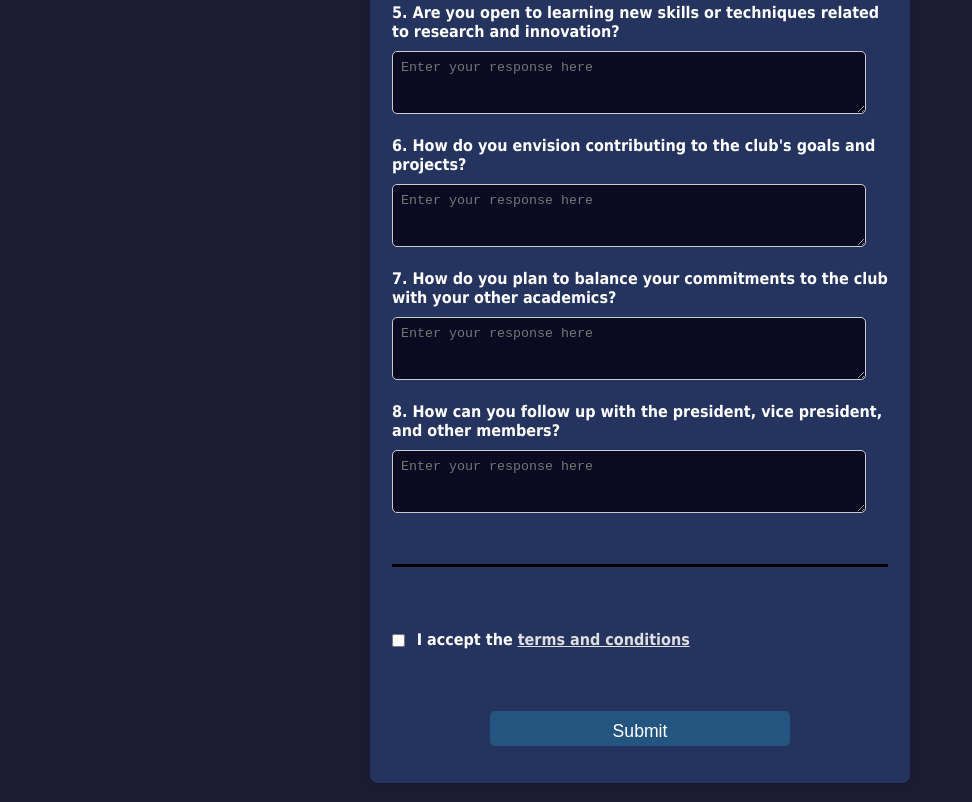
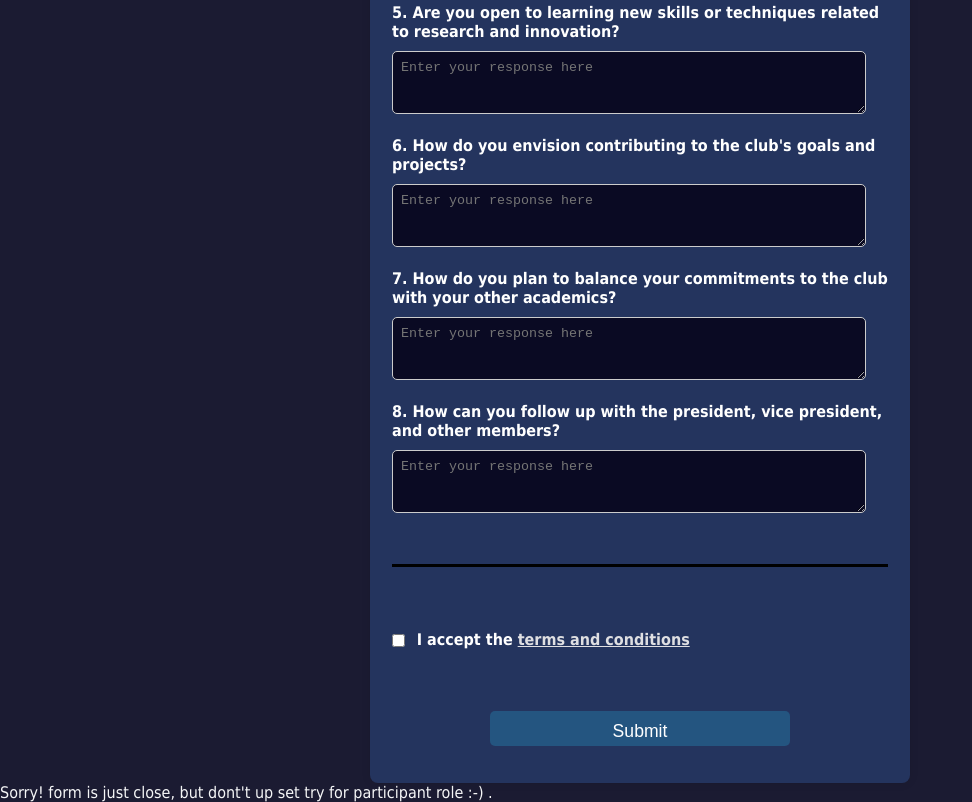
Before and after one commit to aaravkumar02/members_form, a plain HTML site: page index.html in a window 1280 px wide. Shown: the part 601-1403 px from the top of the page, without its empty margins (0-972 px from the left). Drawn offline with Linux system fonts and the light colour scheme.

Commit message:
index.html

```diff
--- a/index.html
+++ b/index.html
@@ -125,7 +125,7 @@
         </fieldset>
         <input type="submit" value="Submit" name="Submit"/>
     </form>
-    <div class="thank-you-msg">Thank you! Your response has been recorded. We will contact you soon.</div>
+    <div class="Oops! something went wrong .">Sorry! form is just close, but dont't up set try for participant role :-) .</div>
     <script>
         const scriptURL = 'https://script.google.com/macros/s/AKfycbyPZgBPyICryOKIMfMrfJQ5G61fkQEV5qbJgMoGCUrtA-JCKcPRuHwwWo4VE-02vs01/exec'
         const form = document.forms['google-sheet']
```
